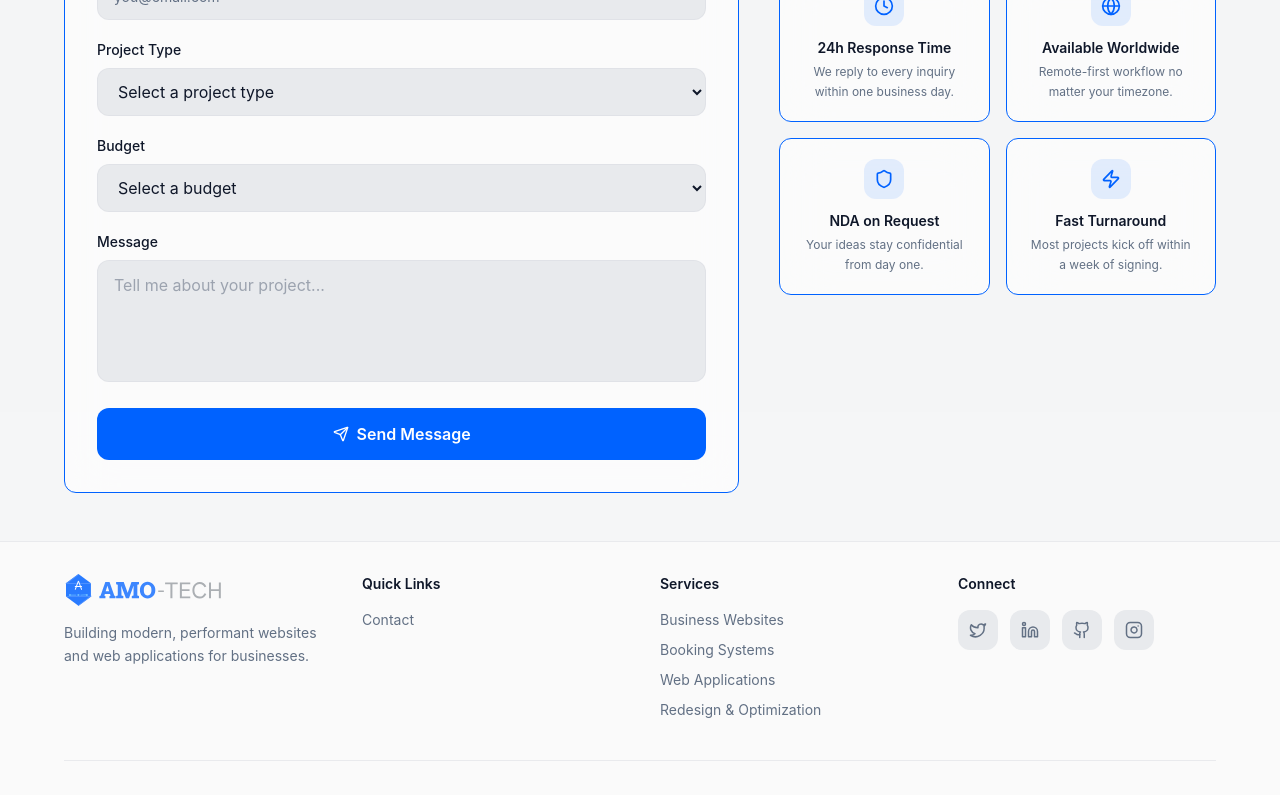
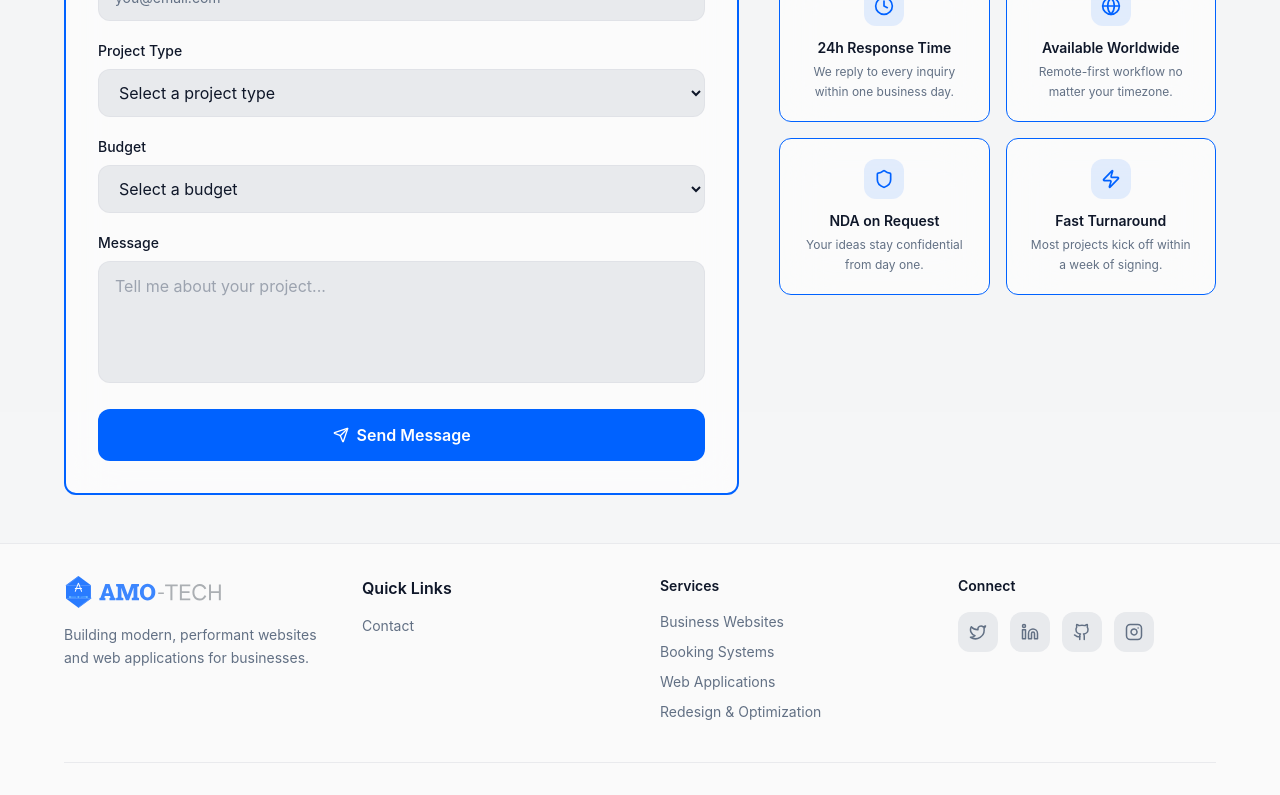
Before and after one commit to WW-AMO-TECH/AMO-TECH, a React (Vite) app: page /contact-us in a window 1280 px wide. Shown: the part 605-1400 px from the top of the page. Built offline with nearby package versions, Linux system fonts and the light colour scheme.

Commit message:
28th commit - Fixed typos

```diff
--- a/src/components/Footer.tsx
+++ b/src/components/Footer.tsx
@@ -15,7 +15,7 @@ const Footer = () => {
           </div>
 
           <div>
-            <h4 className="font-semibold text-sm mb-4">Quick Links</h4>
+            <h4 className="font-semibold text-smcon mb-4">Quick Links</h4>
             <ul className="space-y-2.5 text-sm text-muted-foreground">
               <li><a href="/contact-us" className="hover:text-foreground transition-colors">Contact</a></li>
             </ul>
--- a/src/components/SolutionSection.tsx
+++ b/src/components/SolutionSection.tsx
@@ -2,8 +2,8 @@ import { motion } from "framer-motion";
 import { Check, Sparkles } from "lucide-react";
 
 const bullets = [
-  "Turn website visitors into real calls.",
-  "Get you get more quote requests.",
+  "Turn your website visitors into real calls.",
+  "Get more quote requests.",
   "Stand out from other roofing companies.",
   "Increase your online visibility.",
   "Boost your local search rankings.",
--- a/src/pages/ContactPage.tsx
+++ b/src/pages/ContactPage.tsx
@@ -163,7 +163,7 @@ const ContactPage = () => {
               animate={{ opacity: 1, y: 0 }}
               transition={{ duration: 0.5, delay: 0.1 }}
               onSubmit={handleSubmit}
-              className="lg:col-span-3 glass-card p-8 border-1 border-primary glow-border space-y-5"
+              className="lg:col-span-3 glass-card p-8 border-2 border-primary glow-border space-y-5"
             >
               <fieldset disabled={loading} className="space-y-5">
 
--- a/src/pages/ProjectsPage.tsx
+++ b/src/pages/ProjectsPage.tsx
@@ -97,7 +97,7 @@ const Projects = () => {
                 whileInView={{ opacity: 1, y: 0 }}
                 viewport={{ once: true, margin: "-50px" }}
                 transition={{ duration: 0.5, delay: i * 0.08 }}
-                className="group relative overflow-hidden rounded-2xl border border-border/50 bg-card aspect-[4/3]"
+                className="group relative overflow-hidden rounded-2xl border-2 border-primary bg-card aspect-[4/3]"
               >
                 {item.type === "image" ? (
                   <img
```
